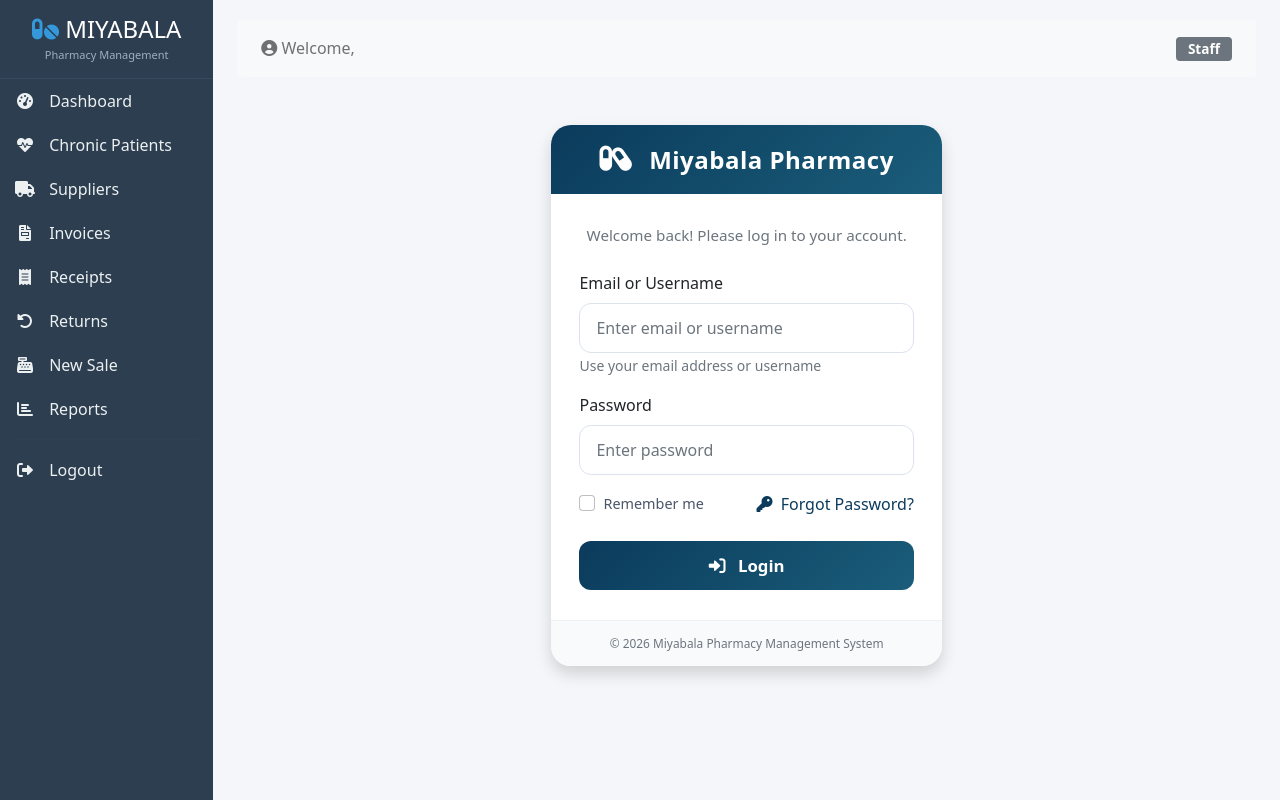
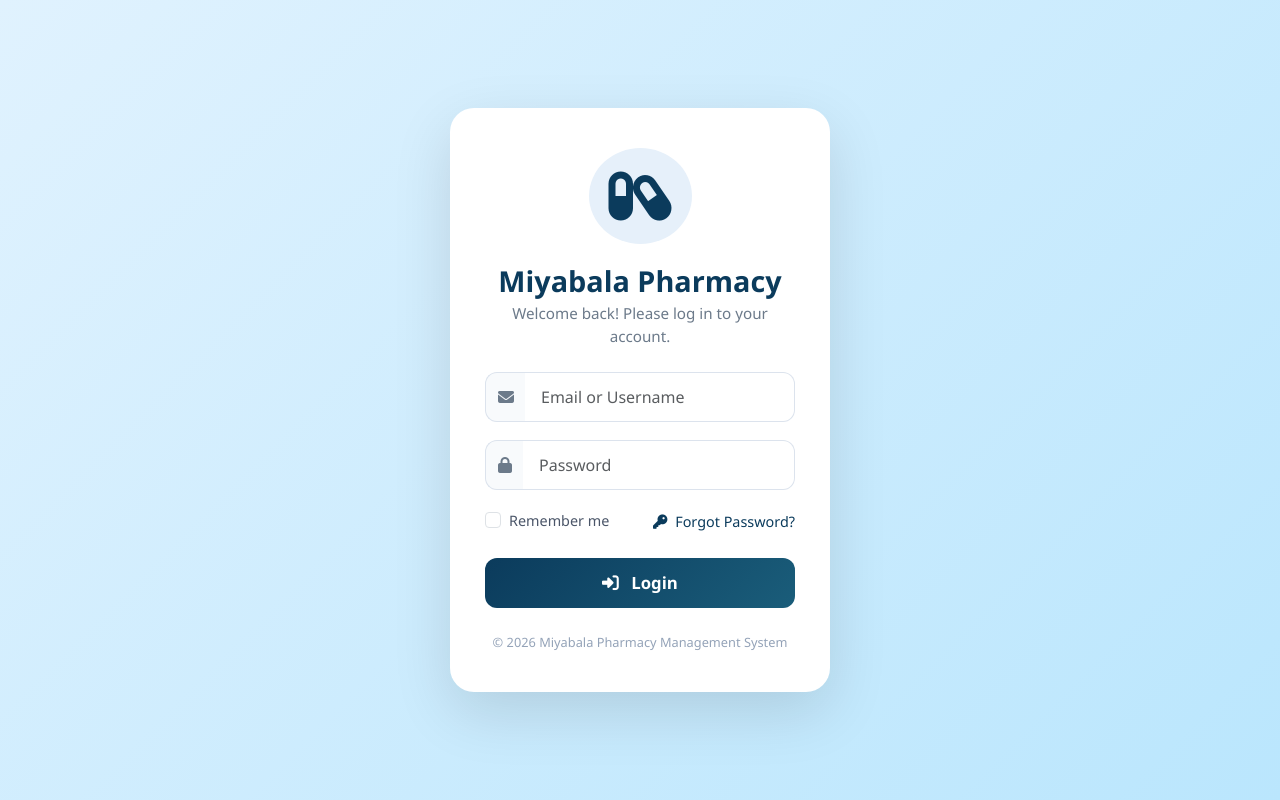
Before and after one commit to kiyimbahenry/miyabalapharmacy, a Django app: template stockcontrol/stock/templates/stock/login.html in a window 1280 px wide. Run offline with Django 5.2, Linux system fonts and the light colour scheme; the template is opened without the code that fills it, so the values that code supplies are empty.

Commit message:
Make login page standalone – remove sidebar and base template

```diff
--- a/stockcontrol/stock/templates/stock/login.html
+++ b/stockcontrol/stock/templates/stock/login.html
@@ -1,40 +1,67 @@
-{% extends 'stock/base.html' %}
+<!DOCTYPE html>
 {% load static %}
-
-{% block title %}Login - Miyabala Pharmacy{% endblock %}
-
-{% block extra_css %}
+<html lang="en">
+<head>
+    <meta charset="UTF-8">
+    <meta name="viewport" content="width=device-width, initial-scale=1.0">
+    <title>Login - Miyabala Pharmacy</title>
+    <!-- Bootstrap 5 -->
+    <link href="https://cdn.jsdelivr.net/npm/bootstrap@5.3.0/dist/css/bootstrap.min.css" rel="stylesheet">
+    <!-- Font Awesome -->
+    <link rel="stylesheet" href="https://cdnjs.cloudflare.com/ajax/libs/font-awesome/6.4.0/css/all.min.css">
     <style>
-    /* Style the login card only */
+        * {
+            margin: 0;
+            padding: 0;
+            box-sizing: border-box;
+        }
+        body {
+            min-height: 100vh;
+            display: flex;
+            align-items: center;
+            justify-content: center;
+            background: linear-gradient(135deg, #e0f2fe 0%, #bae6fd 100%);
+            font-family: 'Segoe UI', Tahoma, Geneva, Verdana, sans-serif;
+        }
+        .login-wrapper {
+            width: 100%;
+            max-width: 420px;
+            padding: 20px;
+        }
         .login-card {
-        border: none;
-        border-radius: 20px;
-        box-shadow: 0 15px 40px rgba(0, 0, 0, 0.12);
-        overflow: hidden;
+            background: #ffffff;
+            border-radius: 24px;
+            box-shadow: 0 20px 60px rgba(0, 0, 0, 0.12);
+            padding: 40px 35px;
             transition: transform 0.2s;
         }
         .login-card:hover {
-        transform: translateY(-3px);
+            transform: translateY(-4px);
         }
-    .login-card .card-header {
-        background: linear-gradient(135deg, #0b3b5c, #1a5d7a);
-        padding: 20px 25px;
-        border: none;
+        .login-logo {
+            text-align: center;
+            margin-bottom: 20px;
         }
-    .login-card .card-header h4 {
+        .login-logo i {
+            font-size: 3.5rem;
+            color: #0b3b5c;
+            background: #e6f0fa;
+            padding: 20px;
+            border-radius: 50%;
+            display: inline-block;
+        }
+        .login-title {
             font-weight: 700;
-        margin: 0;
-        letter-spacing: 0.5px;
+            color: #0b3b5c;
+            font-size: 1.8rem;
+            text-align: center;
+            margin-bottom: 0.2rem;
         }
-    .login-card .card-body {
-        padding: 30px 28px;
-    }
-    .login-card .card-footer {
-        background: #f8fafc;
-        border-top: 1px solid #eef2f6;
-        padding: 12px 20px;
-        font-size: 0.85rem;
+        .login-sub {
+            text-align: center;
             color: #6c7a8a;
+            font-size: 0.95rem;
+            margin-bottom: 25px;
         }
         .form-control {
             border-radius: 12px;
@@ -46,6 +73,24 @@
             border-color: #0b3b5c;
             box-shadow: 0 0 0 4px rgba(11, 59, 92, 0.08);
         }
+        .form-label {
+            font-weight: 500;
+            color: #2d3748;
+        }
+        .input-group-text {
+            background: #f8fafc;
+            border: 1px solid #dce3ed;
+            border-right: none;
+            border-radius: 12px 0 0 12px;
+            color: #6c7a8a;
+        }
+        .input-group .form-control {
+            border-left: none;
+            border-radius: 0 12px 12px 0;
+        }
+        .input-group {
+            margin-bottom: 18px;
+        }
         .btn-login {
             background: linear-gradient(135deg, #0b3b5c, #1a5d7a);
             border: none;
@@ -56,6 +101,7 @@
             color: white;
             width: 100%;
             transition: opacity 0.3s;
+            margin-top: 8px;
         }
         .btn-login:hover {
             opacity: 0.9;
@@ -68,61 +114,61 @@
             color: #0b3b5c;
             text-decoration: none;
             font-weight: 500;
+            font-size: 0.9rem;
         }
         .forgot-link:hover {
             text-decoration: underline;
+        }
+        .login-footer {
+            text-align: center;
+            margin-top: 25px;
+            font-size: 0.8rem;
+            color: #94a3b8;
         }
         .alert {
             border-radius: 12px;
             margin-bottom: 20px;
         }
-    .login-icon {
-        font-size: 1.8rem;
-        margin-right: 10px;
-    }
     </style>
-{% endblock %}
+</head>
+<body>
+    <div class="login-wrapper">
+        <div class="login-card">
+            <!-- Logo -->
+            <div class="login-logo">
+                <i class="fas fa-capsules"></i>
+            </div>
+            <h2 class="login-title">Miyabala Pharmacy</h2>
+            <p class="login-sub">Welcome back! Please log in to your account.</p>
 
-{% block content %}
-<div class="container">
-    <div class="row justify-content-center mt-5">
-        <div class="col-md-6 col-lg-5">
-            <div class="card login-card shadow">
-                <div class="card-header text-center bg-primary text-white">
-                    <h4>
-                        <i class="fas fa-capsules login-icon"></i> Miyabala Pharmacy
-                    </h4>
-                </div>
-                <div class="card-body">
+            <!-- Messages -->
             {% if messages %}
                 {% for message in messages %}
                     <div class="alert alert-{{ message.tags }} alert-dismissible fade show" role="alert">
                         {{ message }}
-                                <button type="button" class="btn-close" data-bs-dismiss="alert"></button>
+                        <button type="button" class="btn-close" data-bs-dismiss="alert" aria-label="Close"></button>
                     </div>
                 {% endfor %}
             {% endif %}
 
-                    <p class="text-center text-muted mb-4" style="font-size: 0.95rem;">
-                        Welcome back! Please log in to your account.
-                    </p>
-
             <form method="post">
                 {% csrf_token %}
-                        <div class="form-group mb-3">
-                            <label for="username" class="form-label fw-500">Email or Username</label>
+                <!-- Email / Username -->
+                <div class="input-group">
+                    <span class="input-group-text"><i class="fas fa-envelope"></i></span>
                     <input type="text" class="form-control" id="username" name="username"
-                                   placeholder="Enter email or username" required>
-                            <small class="form-text text-muted">Use your email address or username</small>
+                           placeholder="Email or Username" required>
                 </div>
 
-                        <div class="form-group mb-3">
-                            <label for="password" class="form-label fw-500">Password</label>
+                <!-- Password -->
+                <div class="input-group">
+                    <span class="input-group-text"><i class="fas fa-lock"></i></span>
                     <input type="password" class="form-control" id="password" name="password"
-                                   placeholder="Enter password" required>
+                           placeholder="Password" required>
                 </div>
 
-                        <div class="d-flex justify-content-between align-items-center mb-4">
+                <!-- Remember me & Forgot Password -->
+                <div class="d-flex justify-content-between align-items-center mb-3">
                     <div class="form-check">
                         <input type="checkbox" class="form-check-input" id="remember" name="remember">
                         <label class="form-check-label" for="remember">Remember me</label>
@@ -132,16 +178,16 @@
                     </a>
                 </div>
 
+                <!-- Login Button -->
                 <button type="submit" class="btn btn-login">
                     <i class="fas fa-sign-in-alt me-2"></i> Login
                 </button>
             </form>
-                </div>
-                <div class="card-footer text-center text-muted">
-                    <small>&copy; 2026 Miyabala Pharmacy Management System</small>
+
+            <div class="login-footer">
+                &copy; 2026 Miyabala Pharmacy Management System
             </div>
         </div>
     </div>
-    </div>
-</div>
-{% endblock %}
+</body>
+</html>
```
Lines whose indentation alone changed are shown as unchanged.
